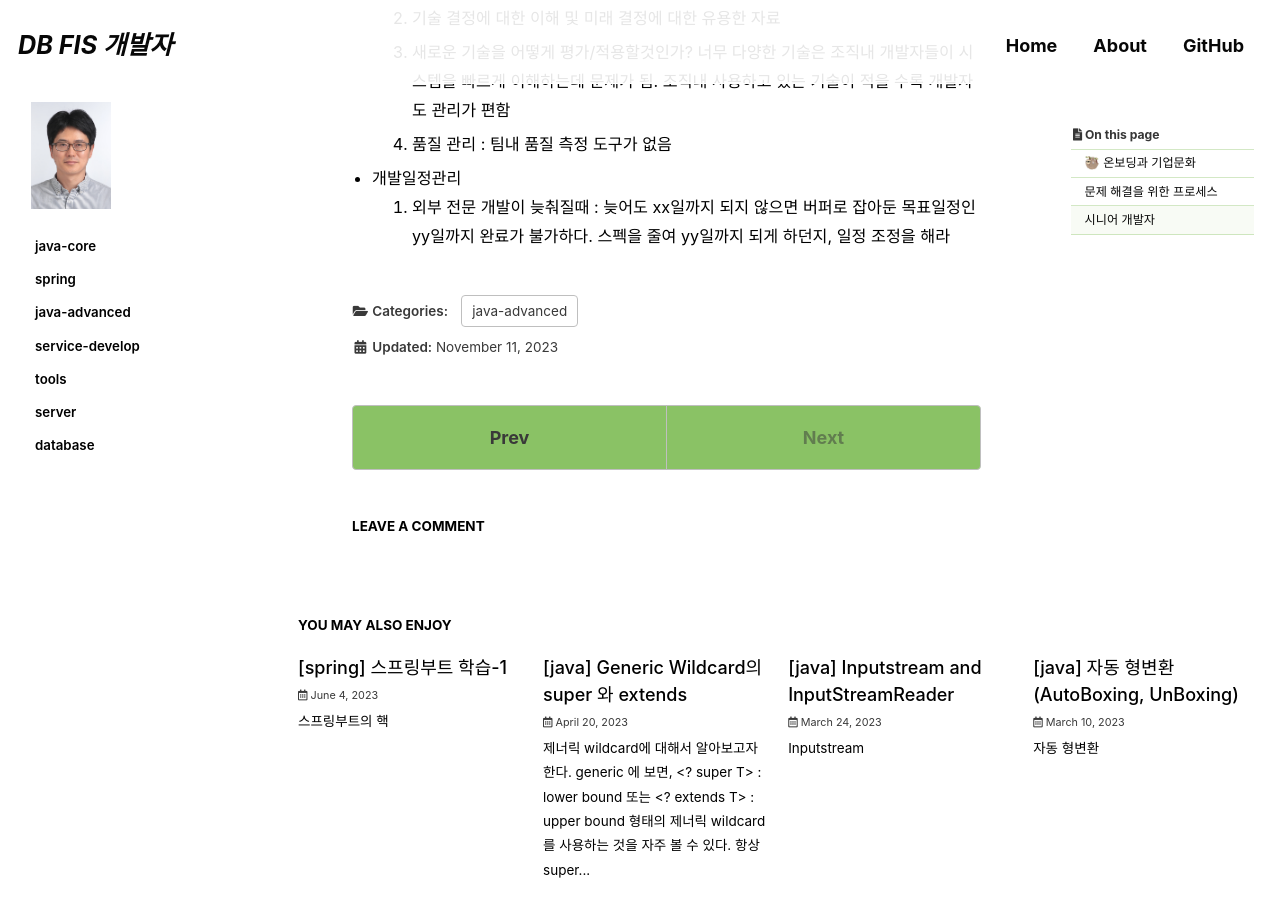
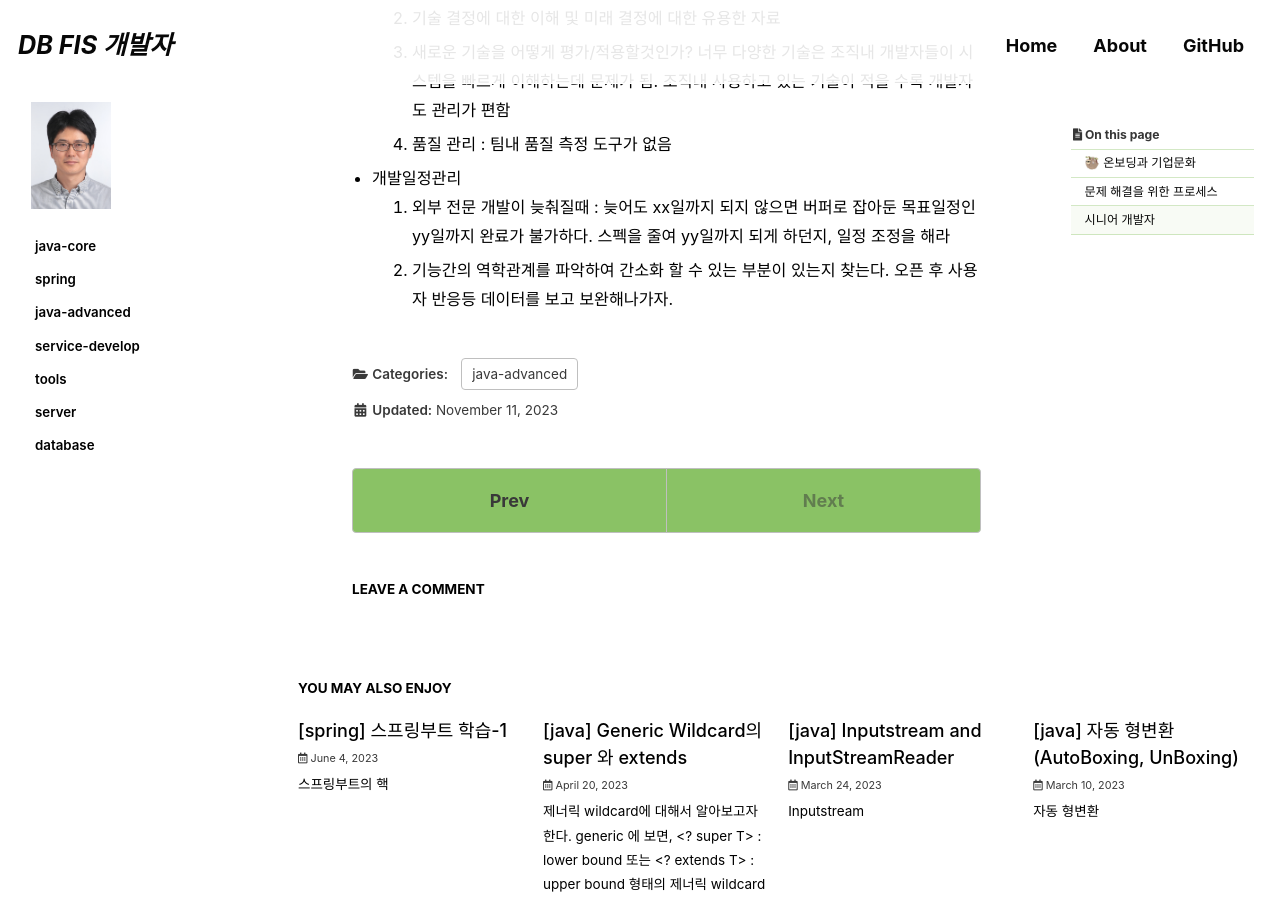
Before and after one commit to 190726/190726.github.io, a Jekyll site: the page built from _posts/2023-11-11-onboarding.md, in a window 1280 px wide and 900 px high, scrolled down 2449 px. Built offline with Jekyll 4.4.1, drawn with Linux system fonts in a browser that asks for light colours; cached includes are drawn as plain includes; some web fonts are replaced; comment, search, counter and statistics services are not loaded.

Commit message:
Update 2023-11-11-onboarding.md

```diff
--- a/_posts/2023-11-11-onboarding.md
+++ b/_posts/2023-11-11-onboarding.md
@@ -79,3 +79,4 @@ last_modified_at: 2023-11-11
 
  - 개발일정관리
    1. 외부 전문 개발이 늦춰질때 : 늦어도 xx일까지 되지 않으면 버퍼로 잡아둔 목표일정인 yy일까지 완료가 불가하다. 스펙을 줄여 yy일까지 되게 하던지, 일정 조정을 해라
+   2. 기능간의 역학관계를 파악하여 간소화 할 수 있는 부분이 있는지 찾는다. 오픈 후 사용자 반응등 데이터를 보고 보완해나가자.
```
